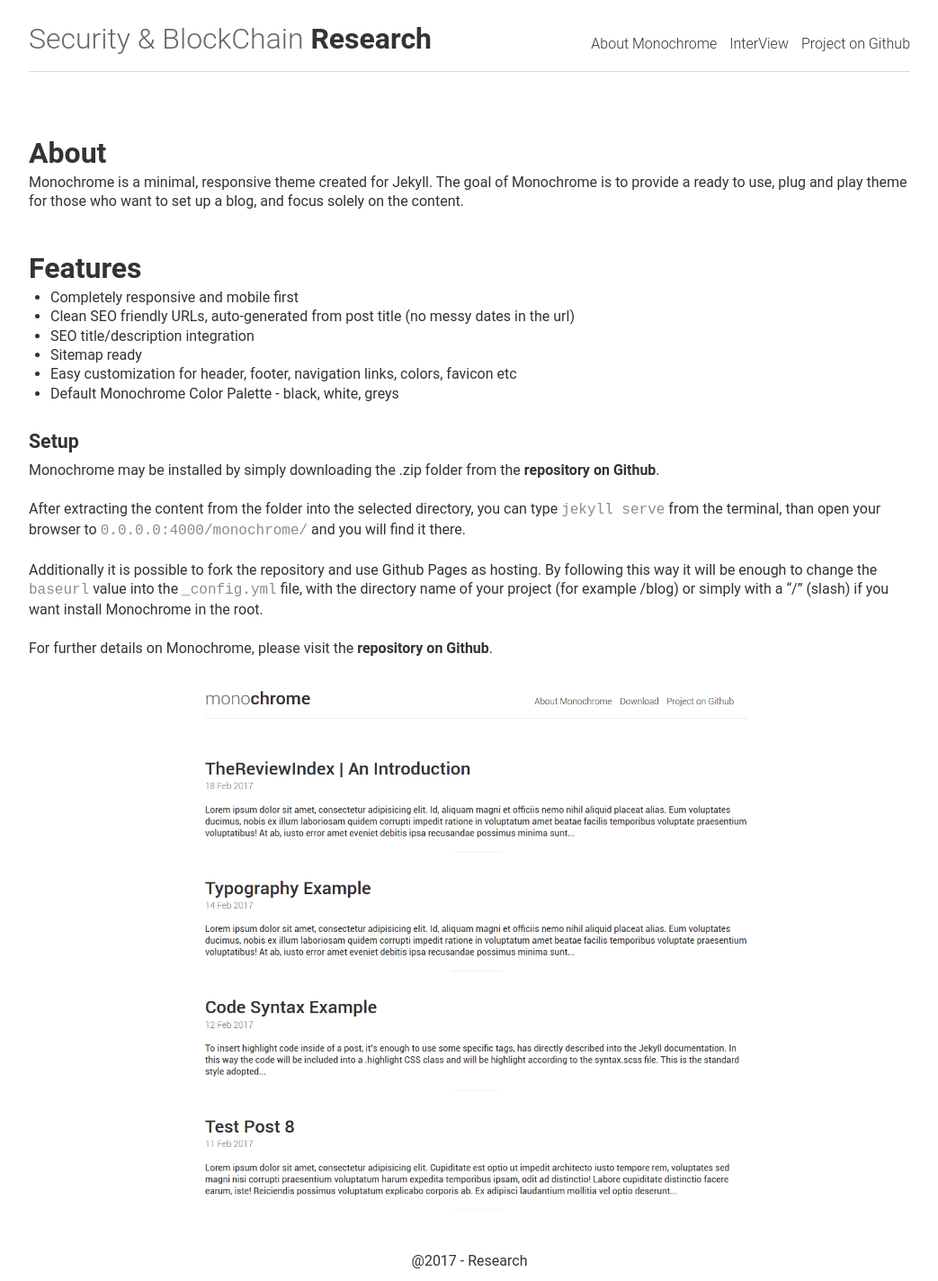
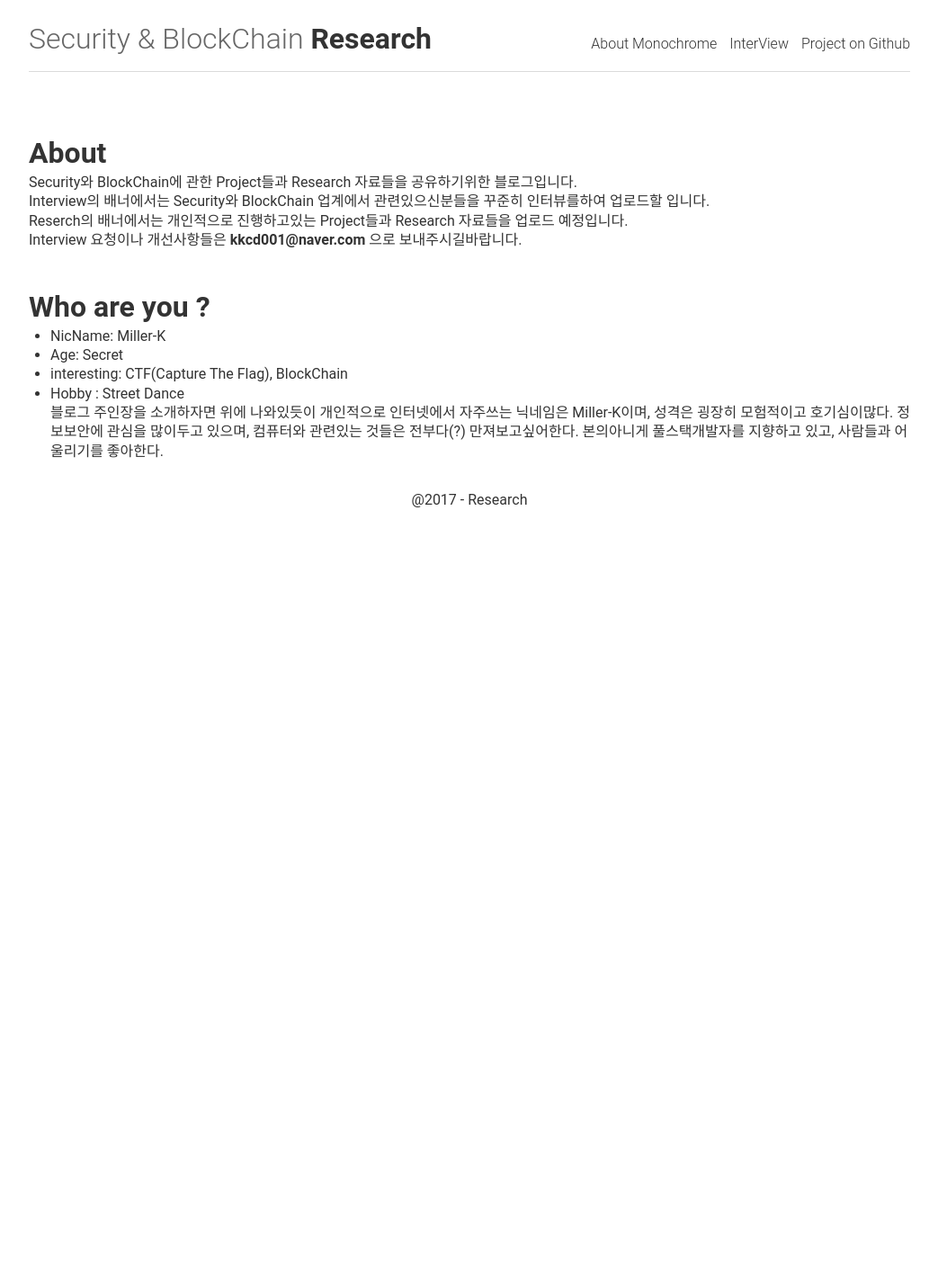
Before and after one commit to Miller-kk/KIMKIBYEONG.github.io, a Jekyll site: the page built from about.md, in a window 1280 px wide. Shown: the whole page at 90% size, without its empty margins (118-1161 px from the left). Built offline with Jekyll 4.4.1, drawn with Linux system fonts in a browser that asks for light colours; after the commit the page ends 900 px from its top, so only the background shows below that.

Commit message:
Update about.md

```diff
--- a/about.md
+++ b/about.md
@@ -4,27 +4,17 @@ title: About Monochrome
 description: This page describes monochrome.
 ---
 ## About
-Monochrome is a minimal, responsive theme created for Jekyll. The goal of Monochrome is to provide a ready to use, plug and play theme for those who want to set up a blog, and focus solely on the content.
+Security와 BlockChain에 관한 Project들과 Research 자료들을 공유하기위한 블로그입니다.<br/>
+Interview의 배너에서는 Security와 BlockChain 업계에서 관련있으신분들을 꾸준히 인터뷰를하여 업로드할 입니다.<br/>
+Reserch의 배너에서는 개인적으로 진행하고있는 Project들과 Research 자료들을 업로드 예정입니다.<br/>
+Interview 요청이나 개선사항들은 <kkcd001@naver.com> 으로 보내주시길바랍니다.<br/>
 
-## Features
-
-- Completely responsive and mobile first
-- Clean SEO friendly URLs, auto-generated from post title (no messy dates in the url)
-- SEO title/description integration
-- Sitemap ready
-- Easy customization for header, footer, navigation links, colors, favicon etc
-- Default Monochrome Color Palette - black, white, greys
-
-### Setup
-
-Monochrome may be installed by simply downloading the .zip folder from the [repository on Github](https://github.com/thereviewindex/monochrome/archive/master.zip).
-
-After extracting the content from the folder into the selected directory, you can type ``jekyll serve`` from the terminal, than open your browser to ``0.0.0.0:4000/monochrome/`` and you will find it there.
-
-Additionally it is possible to fork the repository and use Github Pages as hosting. By following this way it will be enough to change the ``baseurl`` value into the ``_config.yml`` file, with the directory name of your project (for example /blog) or simply with a "/" (slash) if you want install Monochrome in the root.
-
-
-
-For further details on Monochrome, please visit the [repository on Github](https://github.com/thereviewindex/monochrome/).
-
-![Monochrome](img/monochrome01.png "monochrome")
+## Who are you ?
+- NicName: Miller-K
+- Age: Secret
+- interesting: CTF(Capture The Flag), BlockChain
+- Hobby : Street Dance
+<br/>
+블로그 주인장을 소개하자면 위에 나와있듯이 개인적으로 인터넷에서 자주쓰는 닉네임은 Miller-K이며, 성격은 굉장히 모험적이고 호기심이많다.
+정보보안에 관심을 많이두고 있으며, 컴퓨터와 관련있는 것들은 전부다(?) 만져보고싶어한다. 본의아니게 풀스택개발자를 지향하고 있고, 사람들과 어울리기를
+좋아한다.
```
